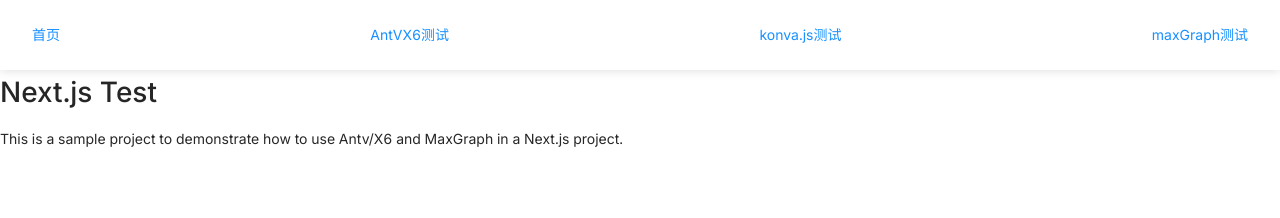
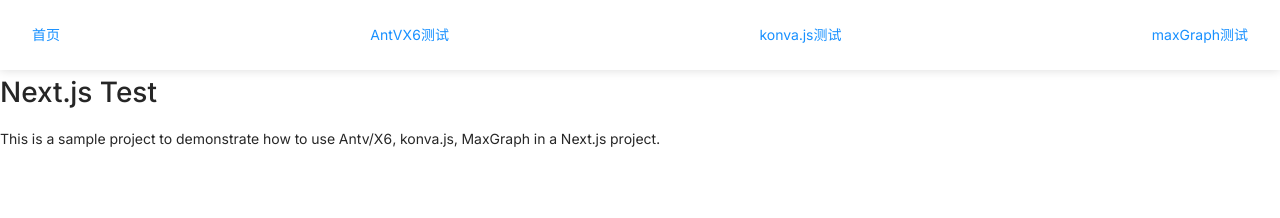
Before and after one commit to Weng0927/2023_summer_internship, a Next.js app: page / in a window 1280 px wide. Shown: the top 218 px of the page. Built offline with nearby package versions, Linux system fonts and the light colour scheme.

Commit message:
docs: 说明文字更新

```diff
--- a/app/page.tsx
+++ b/app/page.tsx
@@ -3,7 +3,7 @@ export default function HomePage() {
         <div>
             <h1>Next.js Test</h1>
             <p>
-                This is a sample project to demonstrate how to use Antv/X6 and MaxGraph in a Next.js
+                This is a sample project to demonstrate how to use Antv/X6, konva.js, MaxGraph in a Next.js
                 project.
             </p>
         </div>
```
Also changed, not shown: 1 other file (tests, documents, lock files or other folders).
